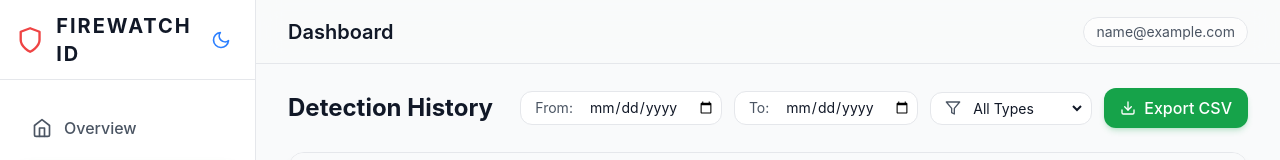
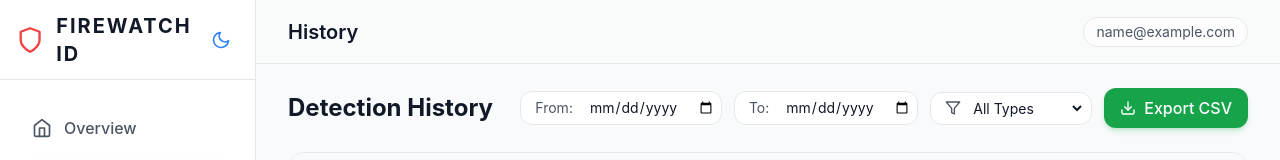
Before and after one commit to itzmanibharathi/Fire_detection_using_Yolov8, a React (Vite) app in the folder frontend/: page /history in a window 1280 px wide. Shown: the top 160 px of the page. Built offline with nearby package versions, Linux system fonts and the light colour scheme; no server answers; sample sign-in values are in the browser's storage.

Commit message:
Update Layout.jsx

```diff
--- a/frontend/src/components/Layout.jsx
+++ b/frontend/src/components/Layout.jsx
@@ -1,4 +1,6 @@
-import { Outlet, Navigate } from "react-router-dom";
+import { useState } from "react";
+import { Outlet, Navigate, useLocation } from "react-router-dom";
+import { FiMenu } from "react-icons/fi";
 import Sidebar from "./Sidebar";
 import { useAuth } from "../context/AuthContext";
 import useAlertLoop from "../hooks/useAlertLoop";
@@ -7,6 +9,9 @@ import AlertModal from "./AlertModal";
 
 const Layout = () => {
   const { user } = useAuth();
+  const [isSidebarOpen, setIsSidebarOpen] = useState(false);
+  const location = useLocation();
+
   const {
     activeAlert,
     isModalOpen,
@@ -22,22 +27,42 @@ const Layout = () => {
 
   return (
     <div className="flex h-screen bg-background font-sans overflow-hidden">
-      <Sidebar />
+      <Sidebar isOpen={isSidebarOpen} setIsOpen={setIsSidebarOpen} />
+
+      {/* Mobile overlay */}
+      {isSidebarOpen && (
+        <div
+          className="fixed inset-0 bg-black/50 backdrop-blur-sm z-40 md:hidden"
+          onClick={() => setIsSidebarOpen(false)}
+        />
+      )}
+
       <div className="flex-1 flex flex-col overflow-hidden relative">
         {/* Subtle background glow effect */}
         <div className="absolute top-0 left-1/4 w-96 h-96 bg-primary/10 rounded-full blur-[120px] pointer-events-none -z-10"></div>
         <div className="absolute bottom-0 right-1/4 w-96 h-96 bg-accent/5 rounded-full blur-[100px] pointer-events-none -z-10"></div>
 
-        <header className="h-16 flex items-center justify-between px-8 border-b border-border-subtle bg-background/80 backdrop-blur-md z-10 w-full">
-          <h2 className="text-xl font-semibold text-text-main">Dashboard</h2>
+        <header className="h-16 flex items-center justify-between px-4 sm:px-8 border-b border-border-subtle bg-background/80 backdrop-blur-md z-10 w-full">
           <div className="flex items-center">
-            <span className="text-sm text-text-muted border border-border-subtle px-3 py-1 rounded-full bg-surface/50">
+            <button
+              className="mr-3 p-2 rounded-md hover:bg-surface-hover md:hidden text-text-muted"
+              onClick={() => setIsSidebarOpen(true)}
+            >
+              <FiMenu className="w-6 h-6" />
+            </button>
+            <h2 className="text-xl font-semibold text-text-main hidden sm:block">
+              {location.pathname === '/' ? 'Dashboard' :
+               location.pathname.replace('/', '').charAt(0).toUpperCase() + location.pathname.substring(2)}
+            </h2>
+          </div>
+          <div className="flex items-center max-w-[50%]">
+            <span className="text-sm text-text-muted border border-border-subtle px-3 py-1 rounded-full bg-surface/50 truncate">
               {user.email}
             </span>
           </div>
         </header>
 
-        <main className="flex-1 overflow-x-hidden overflow-y-auto px-8 py-6 z-10">
+        <main className="flex-1 overflow-x-hidden overflow-y-auto px-4 sm:px-8 py-6 z-10">
           <Outlet />
         </main>
       </div>
```
